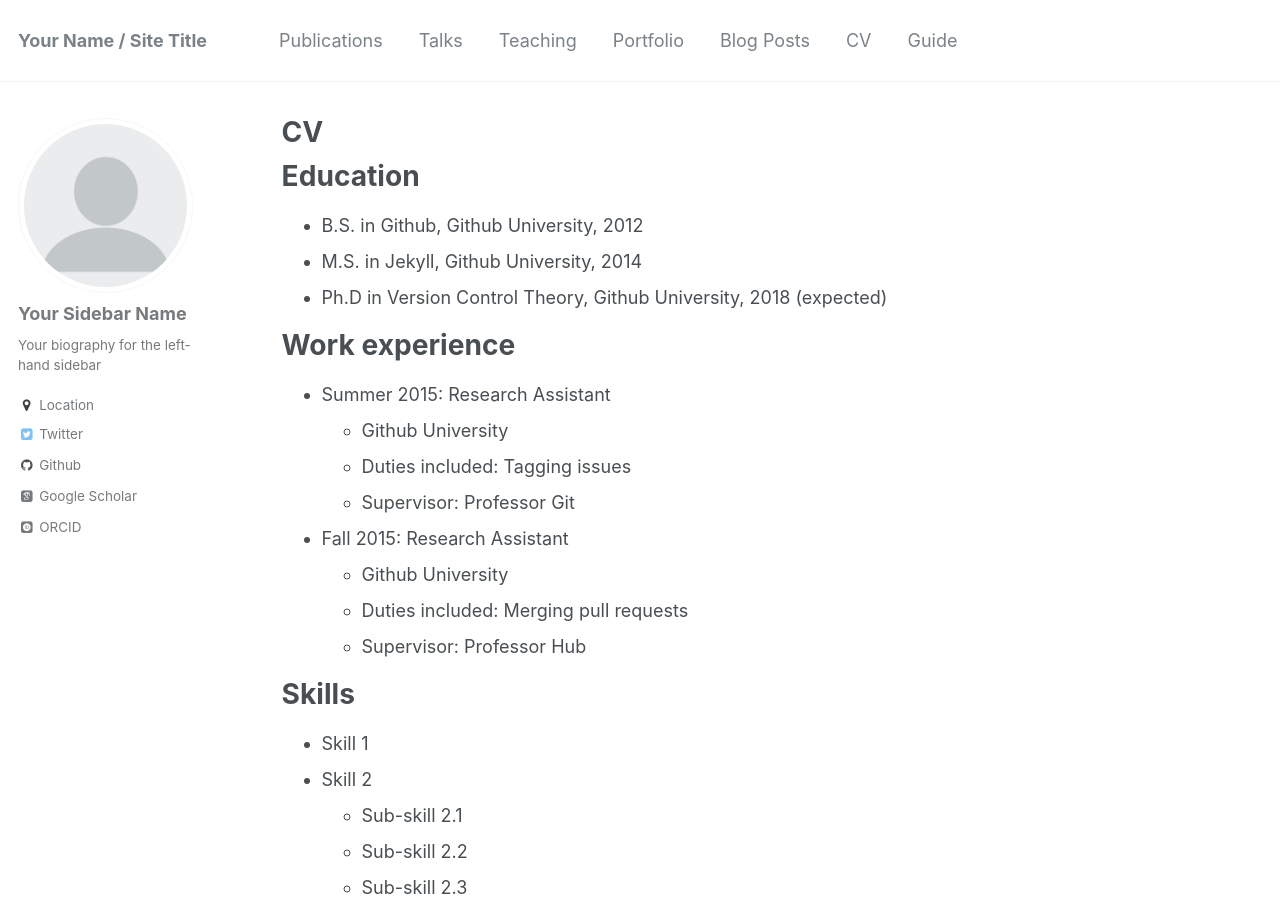
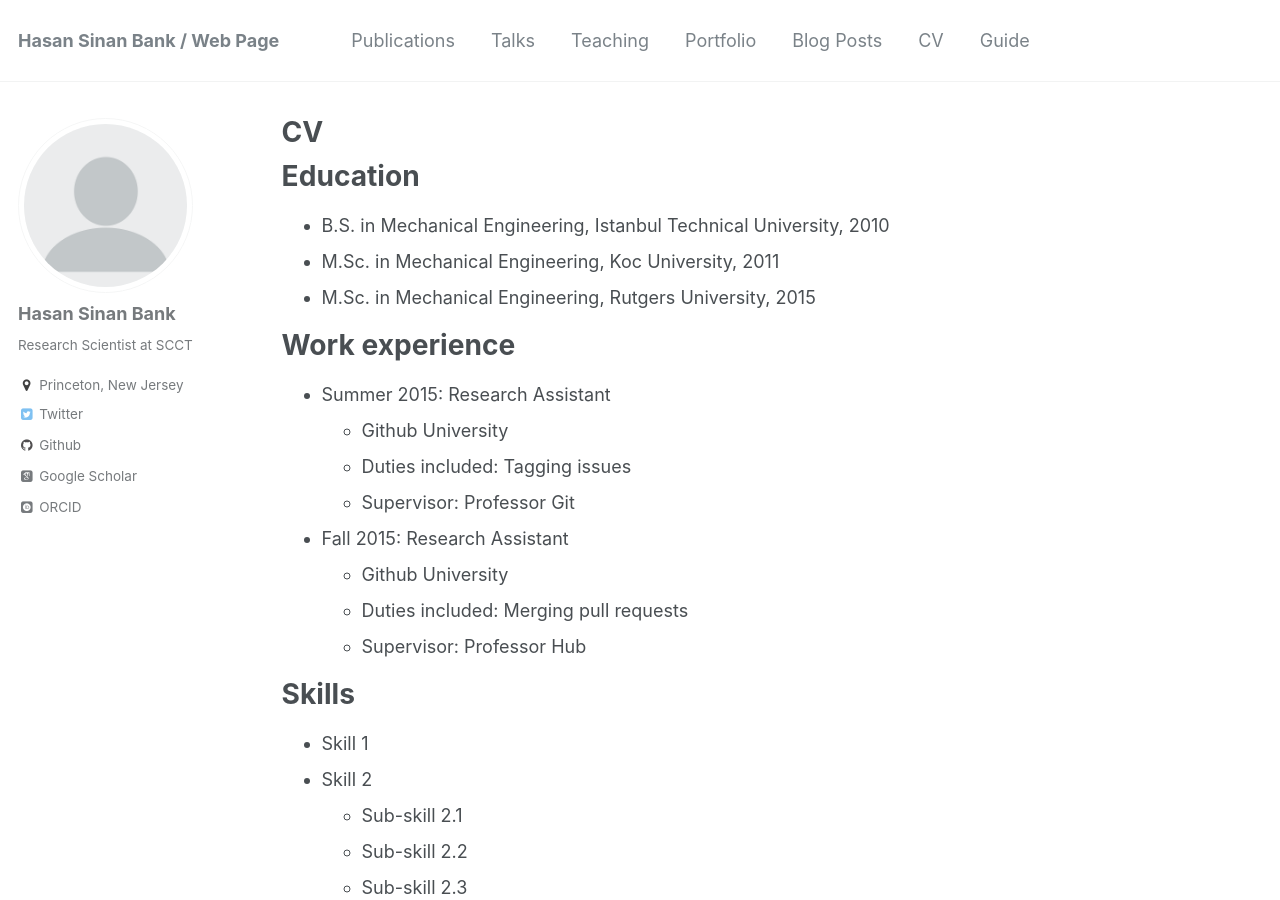
Before and after one commit to bankh/bankh.github.io, a Jekyll site: the page built from _pages/cv.md, in a window 1280 px wide and 900 px high. Built offline with Jekyll 4.4.1, drawn with Linux system fonts in a browser that asks for light colours; some web fonts are replaced; some of the changed text lies outside the part shown.

Commit message:
Started to update web

```diff
--- a/_config.yml
+++ b/_config.yml
@@ -7,13 +7,13 @@
 
 # Site Settings
 locale                   : "en-US"
-title                    : "Your Name / Site Title"
+title                    : "Hasan Sinan Bank / Web Page"
 title_separator          : "-"
-name                     : &name "Your Name"
-description              : &description "personal description"
-url                      : https://academicpages.github.io # the base hostname & protocol for your site e.g. "https://mmistakes.github.io"
+name                     : &name "Hasan Sinan Bank"
+description              : &description "Research Scientist at SCCT"
+url                      : https://bankh.github.io # the base hostname & protocol for your site e.g. "https://mmistakes.github.io"
 baseurl                  : "" # the subpath of your site, e.g. "/blog"
-repository               : "academicpages/academicpages.github.io"
+repository               : "bankh.github.io"
 teaser                   :  # filename of teaser fallback teaser image placed in /images/, .e.g. "500x300.png"
 breadcrumbs              : false # true, false (default)
 words_per_minute         : 160
@@ -78,10 +78,10 @@ analytics:
 
 # Site Author
 author:
-  name             : "Your Sidebar Name"
+  name             : "Hasan Sinan Bank"
   avatar           : "profile.png"
-  bio              : "Your biography for the left-hand sidebar"
-  location         : "Location"
+  bio              : "Research Scientist at SCCT"
+  location         : "Princeton, New Jersey"
   employer         :
   googlescholar    : "http://yourfullgooglescholarurl.com"
   email            :
@@ -92,7 +92,7 @@ author:
   flickr           :
   facebook         :
   foursquare       :
-  github           : "academicpages"
+  github           : "bankh"
   google_plus      :
   keybase          :
   instagram        :
--- a/_pages/cv.md
+++ b/_pages/cv.md
@@ -11,9 +11,9 @@ redirect_from:
 
 Education
 ======
-* B.S. in Github, Github University, 2012
-* M.S. in Jekyll, Github University, 2014
-* Ph.D in Version Control Theory, Github University, 2018 (expected)
+* B.S. in Mechanical Engineering, Istanbul Technical University, 2010
+* M.Sc. in Mechanical Engineering, Koc University, 2011
+* M.Sc. in Mechanical Engineering, Rutgers University, 2015
 
 Work experience
 ======
```
Also changed, not shown: _pages/about.md (+1 -1 lines).
